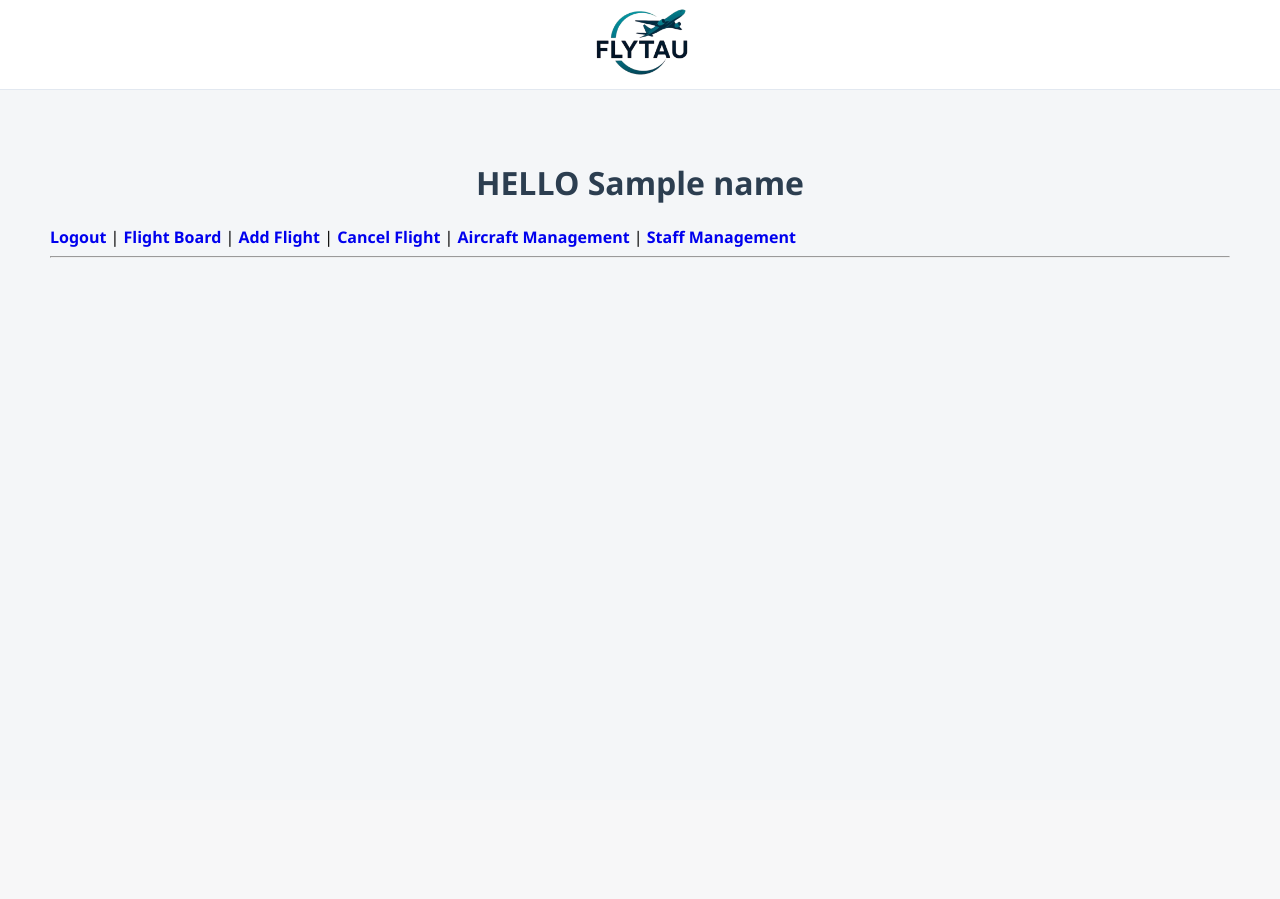
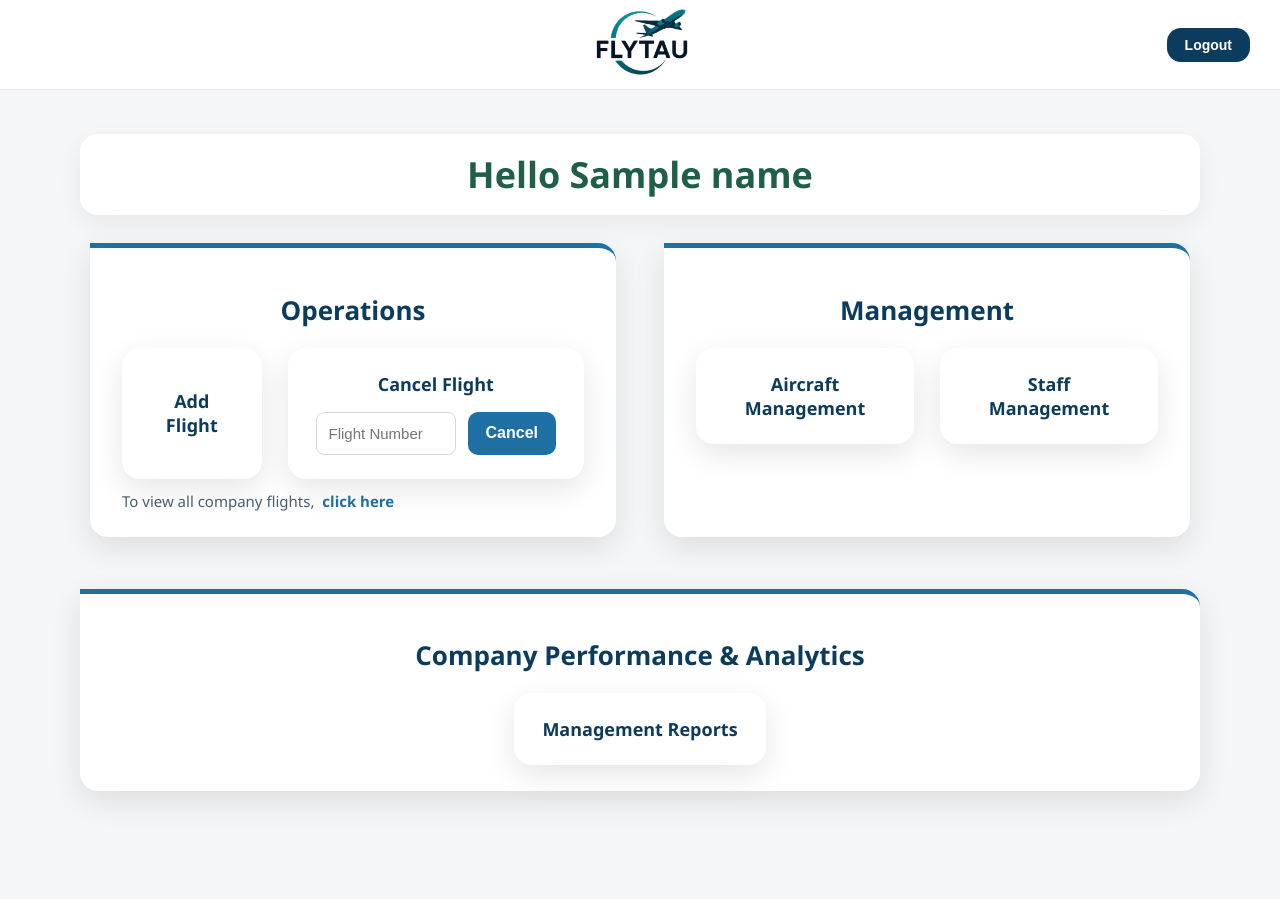
Before and after one commit to mayzamir77/FlyTAU, a Flask app: template templates/admin_homepage.html in a window 1280 px wide. Before the commit the page ends 258 px from the top, so only its background shows below. Run offline with Flask 3, Linux system fonts and the light colour scheme; the template is opened without the code that fills it: most values are stand-ins (such as "Sample title", 1, 10 or a date in 2020).

Commit message:
css rona

```diff
--- /dev/null
+++ b/static/admin_homepage.css
@@ -0,0 +1,220 @@
+/* =========================
+   ADMIN HOMEPAGE
+   ========================= */
+
+.page-content {
+    padding-top: 12px;
+}
+
+/* =========================
+   WELCOME BOX
+   ========================= */
+
+.welcome-box {
+    background: white;
+    padding: 16px 20px;
+    border-radius: 18px;
+
+    margin: 0 auto 28px;
+    max-width: 1100px;
+
+    text-align: center;
+    box-shadow: 0 8px 25px rgba(0,0,0,0.06);
+}
+
+.welcome-box h1 {
+    font-size: 36px;
+    color: #1f5f4a;
+    margin: 0;
+}
+
+/* =========================
+   TOP GRID (Operations + Management)
+   ========================= */
+
+.admin-top-grid {
+    display: grid;
+    grid-template-columns: 1fr 1fr;
+    gap: 48px;
+
+    max-width: 1100px;
+    margin: 0 auto 24px; /* 🔽 עוד קירוב ל-Insights */
+}
+
+/* =========================
+   CATEGORY SECTIONS
+   ========================= */
+
+.admin-section {
+    background: white;
+
+    padding: 22px 32px 26px; /* 🔽 מעט נמוך יותר */
+    margin: 0 auto 28px;     /* 🔽 רווח קטן יותר בין אזורים */
+    max-width: 1100px;
+
+    border-top: 5px solid #1e6fa3;
+    border-radius: 0 18px 18px 18px;
+
+    box-shadow: 0 10px 30px rgba(0,0,0,0.10);
+}
+
+.admin-section h2 {
+    margin-bottom: 20px;
+    color: #0b3c5d;
+    font-size: 26px;
+}
+
+/* =========================
+   ACTIONS GRID
+   ========================= */
+
+.admin-actions {
+    display: grid;
+    grid-template-columns: repeat(2, 1fr);
+    gap: 26px;
+}
+
+/* =========================
+   GENERIC ADMIN CARD
+   ========================= */
+
+.admin-card {
+    background: white;
+    padding: 24px 28px;
+    border-radius: 18px;
+
+    display: flex;
+    align-items: center;
+    justify-content: center;
+    text-align: center;
+
+    font-size: 18px;
+    font-weight: 600;
+    color: #0b3c5d;
+
+    box-shadow: 0 10px 30px rgba(0,0,0,0.10);
+    transition: transform 0.15s ease, box-shadow 0.15s ease;
+}
+
+.admin-card:hover {
+    transform: translateY(-4px);
+    box-shadow: 0 16px 40px rgba(0,0,0,0.14);
+}
+
+/* =========================
+   CANCEL FLIGHT – FINAL FINAL
+   ========================= */
+
+.cancel-card {
+    background: white;
+    padding: 24px 28px;
+    border-radius: 18px;
+
+    box-shadow: 0 10px 30px rgba(0,0,0,0.10);
+
+    display: flex;
+    flex-direction: column;
+    align-items: center;
+}
+
+/* כותרת – זהה ל-Add Flight */
+.cancel-card h3 {
+    margin: 0 0 16px;
+    font-size: 18px;
+    font-weight: 600;
+    color: #0b3c5d;
+    text-align: center;
+}
+
+/* שורה אחת: input + button */
+.cancel-card form {
+    display: flex;
+    gap: 12px;
+    width: 100%;
+    justify-content: center;
+}
+
+/* שדה קלט */
+.cancel-card input {
+    width: 140px;
+    padding: 12px;
+    border-radius: 8px;
+    border: 1px solid #cfd9e0;
+    font-size: 15px;
+}
+
+/* כפתור */
+.cancel-card button {
+    background-color: #1e6fa3;
+    color: white;
+
+    border: none;
+    padding: 12px 18px;
+    border-radius: 10px;
+
+    font-size: 16px;
+    font-weight: 600;
+    cursor: pointer;
+}
+
+.cancel-card button:hover {
+    background-color: #164f78;
+}
+
+
+
+/* =========================
+   SECONDARY LINK
+   ========================= */
+
+.admin-secondary-link {
+    margin-top: 12px;
+    font-size: 15px;
+    color: #4a5d6b;
+}
+
+.admin-secondary-link a {
+    color: #1e6fa3;
+    font-weight: 600;
+    margin-left: 4px;
+    text-decoration: none;
+}
+
+.admin-secondary-link a:hover {
+    text-decoration: underline;
+}
+
+/* =========================
+   INSIGHTS
+   ========================= */
+
+.insights-section {
+    max-width: 1100px;
+    margin: 0 auto;
+    text-align: center;
+}
+
+.insights-section h2 {
+    text-align: center;
+}
+
+.insights-section .admin-actions {
+    display: flex;
+    justify-content: center;
+}
+
+/* 🔼 הרחבת כפתור ניהול הדוחות */
+.insights-section .admin-card {
+    width: 820px;      /* ⬅️ רחב יותר */
+    max-width: 100%;
+    margin: 0 auto;
+}
+
+/* =========================
+   INSIGHTS CENTERING FIX
+   ========================= */
+
+.insights-actions {
+    display: flex;
+    justify-content: center;
+}
--- a/templates/admin_homepage.html
+++ b/templates/admin_homepage.html
@@ -1,32 +1,85 @@
 {% extends "base.html" %}
 
-{% block title %}admin homepage{% endblock %}
+{% block title %}Admin Homepage{% endblock %}
+
+{% block extra_css %}
+<link rel="stylesheet" href="{{ url_for('static', filename='admin_homepage.css') }}">
+{% endblock %}
+
+{% block header_right %}
+    <a href="/logout">Logout</a>
+{% endblock %}
 
 {% block content %}
 
-<h1>HELLO {{ name }}</h1>
+<div class="page-content">
+
+    <!-- Welcome -->
+    <section class="welcome-box">
+        <h1>Hello {{ name }}</h1>
+    </section>
+
+    <div class="admin-top-grid">
+
+    <!-- Operations -->
+    <section class="admin-section">
+        <h2>Operations</h2>
+
+        <div class="admin-actions two-cards">
+
+            <a href="/add_flight_step1" class="admin-card compact">
+                Add Flight
+            </a>
+
+            <div class="admin-card cancel-card compact">
+                <h3>Cancel Flight</h3>
+                <form action="/admin_cancel_flight" method="post">
+                    <input
+                        type="text"
+                        name="flight_number"
+                        placeholder="Flight Number"
+                        required
+                    >
+                    <button type="submit">Cancel</button>
+                </form>
+            </div>
+
+        </div>
+
+        <div class="admin-secondary-link">
+            To view all company flights,
+            <a href="/flight_board">click here</a>
+        </div>
+    </section>
+
+    <!-- Management -->
+    <section class="admin-section">
+        <h2>Management</h2>
+
+        <div class="admin-actions two-cards">
+            <a href="/aircraft_management" class="admin-card compact">
+                Aircraft Management
+            </a>
+            <a href="/staff_management" class="admin-card compact">
+                Staff Management
+            </a>
+        </div>
+    </section>
+
+</div>
 
 
-<nav>
-    <a href="/logout">Logout</a> |
-    <a href="/flight_board">Flight Board</a> |
-    <a href="/add_flight_step1">Add Flight</a> |
-    <a href="/admin_homepage?show_cancel=true">Cancel Flight</a> |
-    <a href="/aircraft_management">Aircraft Management</a> |
-    <a href="/staff_management">Staff Management</a>
-</nav>
+    <!-- Insights -->
+    <section class="admin-section">
+        <h2>Company Performance & Analytics</h2>
 
-{% if show_cancel %}
-<div>
-    <h2>Cancel a Flight</h2>
-    <form action="/admin_cancel_flight" method="post">
-        <label for="flight_number">Flight Number:</label>
-        <input type="text" id="flight_number" name="flight_number" required>
-        <button type="submit">Submit</button>
-    </form>
+        <div class="admin-actions insights-actions">
+            <a href="/management_reports" class="admin-card highlight">
+                Management Reports
+            </a>
+        </div>
+    </section>
+
 </div>
-{% endif %}
-
-<hr>
 
 {% endblock %}
--- a/templates/customer_homepage.html
+++ b/templates/customer_homepage.html
@@ -21,6 +21,9 @@
 {% endblock %}
 
 {% block content %}
+
+<!-- 👇 עטיפה ייעודית ללקוח רשום -->
+<div class="customer-homepage">
 
     <!-- HERO -->
     <div class="homepage-hero">
@@ -109,4 +112,6 @@
 
     </div>
 
+</div> <!-- סוף customer-homepage -->
+
 {% endblock %}
--- a/templates/manage_booking.html
+++ b/templates/manage_booking.html
@@ -57,7 +57,7 @@
             {% if can_cancel %}
                 <p style="font-size: 1.1rem; margin-bottom: 20px;">
                     You can still cancel this booking <br>
-                    <strong>Cancellation fee: ${{ cancellation_fee }}</strong>
+                    <strong>Cancellation fee: ${{ cancellation_fee }} (5% of the order payment)</strong>
                 </p>
 
                 <form method="POST" action="/cancel_booking_request"
```
Also changed, not shown: static/homepage.css (+8 -0 lines), static/base.css (line endings or trailing spaces). Lines whose indentation alone changed are shown as unchanged.
